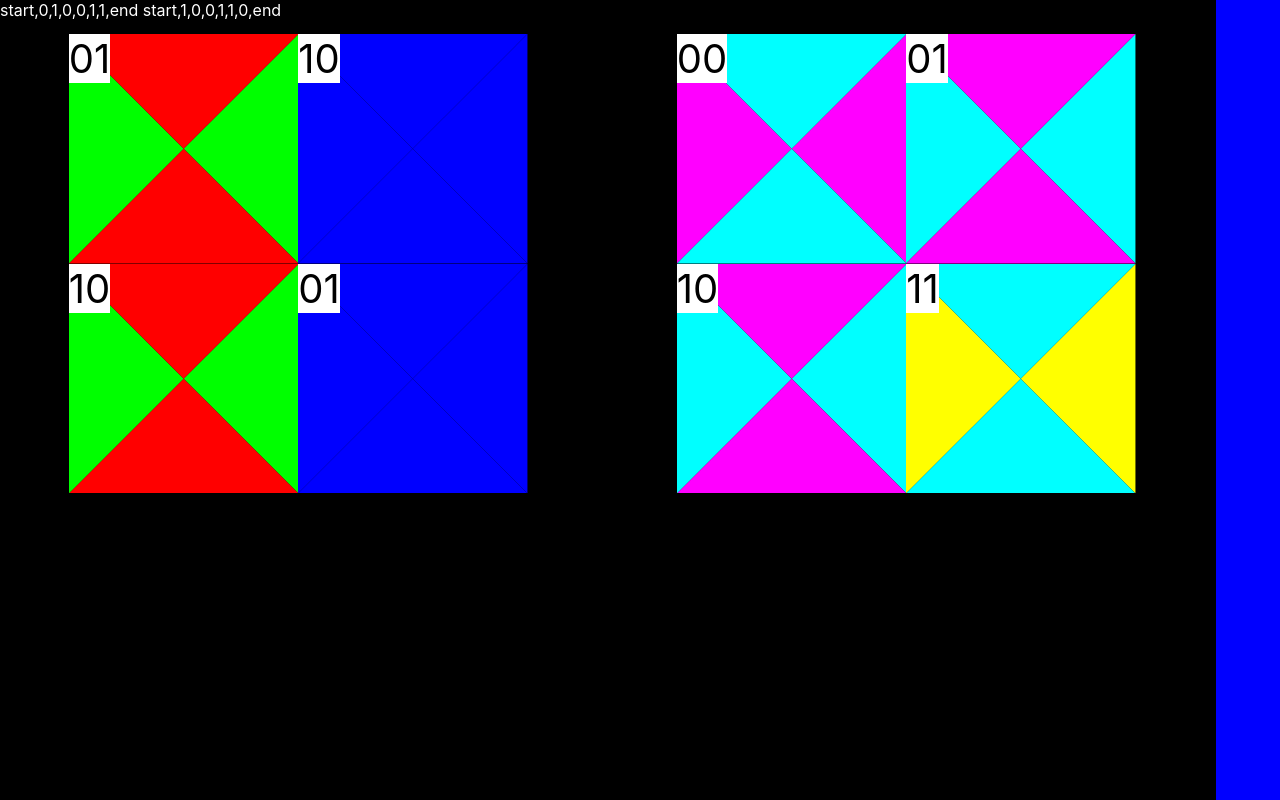
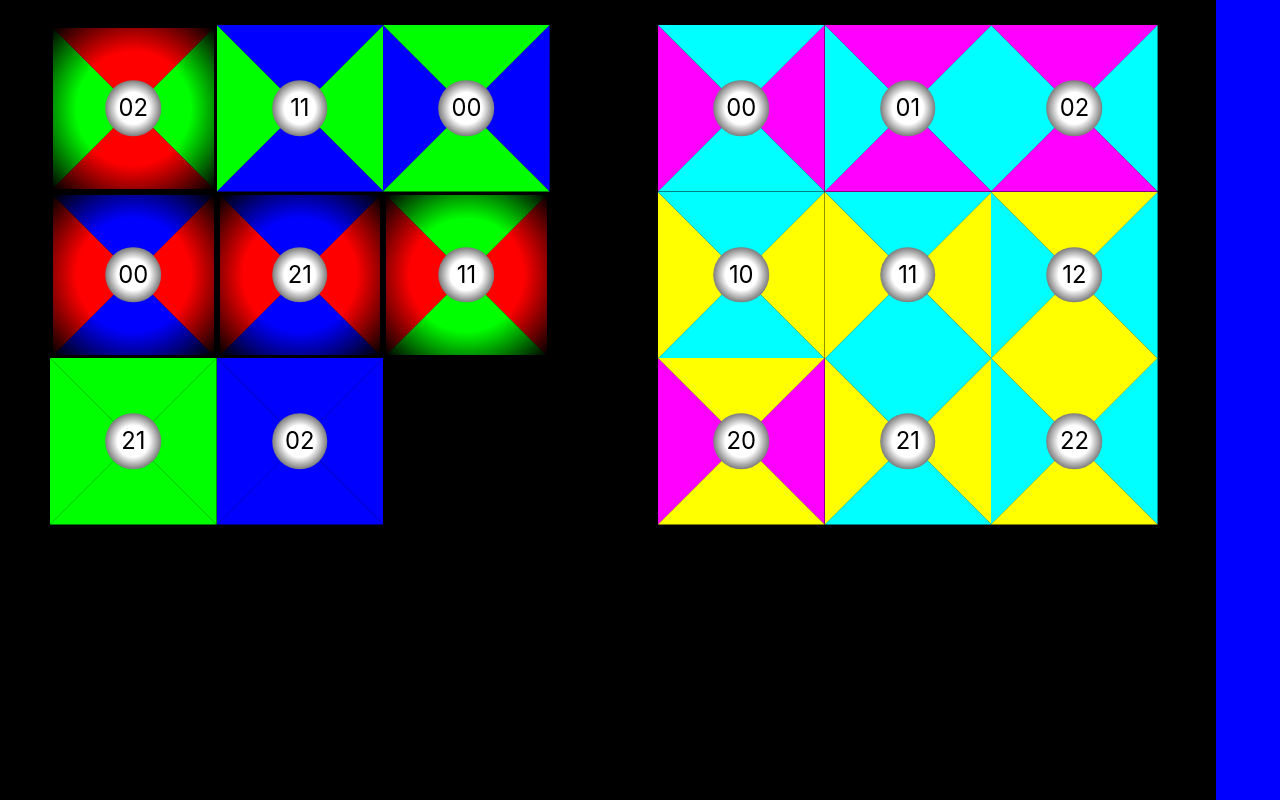
Before and after one commit to philbertani/ib01, a React (Create React App) app in the folder client/: page / in a window 1280 px wide. Built offline with nearby package versions, Linux system fonts and the light colour scheme.

Commit message:
added some css utility funcs

```diff
--- a/client/src/Menu.js
+++ b/client/src/Menu.js
@@ -4,7 +4,7 @@ import {useStore} from "react-redux";
 export default function Menu({style}) {
 
   const styleFinal = {...style};
-  styleFinal.backgroundColor = "blue";
+  styleFinal.backgroundColor = "rgba(0,0,255,1)";
 
   return <div style={styleFinal}></div>
 
--- a/client/src/WindowManager.js
+++ b/client/src/WindowManager.js
@@ -9,7 +9,7 @@ import {boardInfos} from "./game/boardInfo";
 
 export default function WindowManager( {mainScreenRef} ) {
 
-  const boardInfo = boardInfos[2];
+  const boardInfo = boardInfos[3];
   const mechRef = React.useRef(new Mechanics(boardInfo));
   const mech = mechRef.current;
 
--- a/client/src/game/Mechanics.js
+++ b/client/src/game/Mechanics.js
@@ -1,37 +1,67 @@
 export default class Mechanics {
+  targetBoard;
+  playSpaceBoard;
+
   primaryColors = [
     [255, 0, 0],
     [0, 255, 0],
-    [0, 0, 255]
+    [0, 0, 255],
   ]
-
-
 
   /*
     [127.5, 127.5, 0],
     [0, 127.5, 127.5],
     [127.5, 0, 127.5],
-  ];
   */
 
   /*
-    [255, 255, 0],   //add these to second level - it gets hard to distinguish
-    [0, 255, 255],   //maybe we should restrict to fully saturated colors??
+    [255, 255, 0],
+    [0, 255, 255],
     [255, 0, 255],
-  ];
   */
 
   /*
-    [127.5,127.5,0],
-    [0,127.5,127.5],
-    [127.5,0,127.5],
-
+    [255,127.5,0],
+    [255,0,127.5],
+    [127.5,0,255],
+    [0,127.5,255],
+    [127.5,255,0],
+    [0,255,127.5],
   */
 
   constructor(boardInfo) {
     this.boardInfo = boardInfo;
     this.createBoard(this.boardInfo);
     return this;
+  }
+
+  setDebugStyle(styleIn, cellWidth) {
+    //assuming styleIn has left and top set
+    const style = {...styleIn};
+    style.backgroundColor="white";
+    style.width = cellWidth/3;
+    style.height = cellWidth/3;
+    style.left += cellWidth/2;
+    style.top += cellWidth/2;
+    style.textAlign = "center";
+    style.lineHeight = cellWidth/3 + "px";
+    style.transform = "translate(-50%,-50%)";
+    style.borderRadius = "50%";
+    style.fontSize = cellWidth/7;
+    style.background = "radial-gradient(white 40%,black)";
+    return style;
+  }
+
+  setOverlayStyle(styleIn, cellWidth) {
+    const style = {...styleIn};
+    style.backgroundColor = "rgba(255,255,255,0)";
+    style.height = cellWidth;
+    style.zIndex = 100;
+    //style.borderWidth = cellWidth/8;
+    //style.borderColor = "rgba(255,255,255,.5)";
+    style.background = "radial-gradient(transparent 50%, black)";
+    style.borderStyle = "solid";
+    return style;
   }
 
   colorDist(c1, c2) {
@@ -61,14 +91,18 @@ export default class Mechanics {
     let v3 = Array(arr1.length).fill(0);
 
     let rescale = false;
+    let max=-1;
+    let maxIndex;
     for (let i = 0; i < arr1.length; i++) {
       v3[i] = arr1[i] + arr2[i];
       if (v3[i] > 255) rescale = true;
+      if (v3[i] > max) { max=v3[i]; maxIndex=i}
     }
 
     if (rescale) {
+      const sf = 255/v3[maxIndex];
       for (let i = 0; i < arr1.length; i++) {
-        v3[i] /= 2;
+        v3[i] *= sf; ///= 2;
       }
     }
     return v3;
@@ -111,8 +145,10 @@ export default class Mechanics {
   createBoard(boardInfo) {
     //hard to remember this syntax:
     const newBoard = Array.from(Array(boardInfo.rows), () =>
-      Array(boardInfo.cols).fill(0)
-    );
+      Array(boardInfo.cols).fill(0));
+
+    this.playSpaceBoard = Array.from(Array(boardInfo.rows), () =>
+      Array(boardInfo.cols).fill(0));
 
     //boardIter returns the row,col of the board cell we will set
     const cell = this.boardIter(0, boardInfo);
@@ -135,7 +171,7 @@ export default class Mechanics {
 
         let iter = 0;
         while (
-          colorDist < 10 ||
+          colorDist < 50 ||
           (color1Sum >= white && color2Sum >= white && iter < 100)
         ) {
           [color1, color2, p1, p2] = this.chooseSecondaryColors(
--- a/client/src/game/PlaySpace.js
+++ b/client/src/game/PlaySpace.js
@@ -25,6 +25,14 @@ export default function PlaySpace({mech, style}) {
     //this is getting called multiple times - prevent with boolean
     //we have to call for this from server for multi player
     const board = [];
+
+    const playSpaceBoard = mech.playSpaceBoard;  //keep track of the colors in each cell here
+
+    //have an object that points from a target square to its 2 sources
+    const sources = Array.from(Array(mech.boardInfo.rows), () =>
+      Array(mech.boardInfo.cols).fill(null));
+
+    console.log('yyyyyyyyyy',sources);
 
     //pick half of the total number of board cells because we need 2 squares to cover
     //one target square
@@ -71,13 +79,21 @@ export default function PlaySpace({mech, style}) {
 
       const [p1,p2] = [cell[2],cell[3]];
 
-      debug.push(["start",row,col, outCol,outRow,outCol2,outRow2,"end "].join(","));
+      //debug.push(["start",row,col, outCol,outRow,outCol2,outRow2,"end "].join(","));
 
       const prim1a = mech.vecToRGB( mech.primaryColors[p1[0]] );
       const prim1b = mech.vecToRGB( mech.primaryColors[p1[1]] );
 
       const prim2a = mech.vecToRGB( mech.primaryColors[p2[0]] );
       const prim2b = mech.vecToRGB( mech.primaryColors[p2[1]] );
+
+      //we need these for the final comparison versus the target cells
+      //colors are always specified as: [horizontal,vertical]
+      playSpaceBoard[outRow][outCol] = {target:[row,col],prim:[p1[0],p2[0]]};
+      playSpaceBoard[outRow2][outCol2] = {target:[row,col],prim:[p1[1],p2[1]]};
+
+      sources[row][col] = [[outRow,outCol],[outRow2,outCol2]];
+      console.log('sources',i,row,col,sources);
 
       const newStyle1={
         position:"absolute", width:cellWidth,
@@ -92,12 +108,11 @@ export default function PlaySpace({mech, style}) {
       }
       //console.log(prim1a,prim1b,prim2a,prim2b);
 
-      const debugStyle1 = {...newStyle1};
-      const debugStyle2 = {...newStyle2};
-      debugStyle1.backgroundColor="white";
-      debugStyle1.width="fit-content";
-      debugStyle2.backgroundColor="white";
-      debugStyle2.width="fit-content";
+      const debugStyle1 = mech.setDebugStyle(newStyle1,cellWidth);
+      const debugStyle2 = mech.setDebugStyle(newStyle2,cellWidth);
+
+      const overlayStyle1 = mech.setOverlayStyle(newStyle1,cellWidth);
+
 
       board.push(
         <div key={"tileA"+row.toString()+col.toString()} style={newStyle1}>
@@ -105,6 +120,11 @@ export default function PlaySpace({mech, style}) {
           <SVGTRI.Right boardDims={styleFinal} color={prim1a}/>
           <SVGTRI.Up boardDims={styleFinal} color={prim2a}/>
           <SVGTRI.Down boardDims={styleFinal} color={prim2a}/>
+        </div>
+      )
+
+      board.push(
+        <div key={"tileAoverlay"+row.toString()+col.toString()} style={overlayStyle1}>
         </div>
       )
 
@@ -127,6 +147,13 @@ export default function PlaySpace({mech, style}) {
 
     }
 
+    console.log('playSpace', playSpaceBoard);
+
+    mech.sources = sources;
+
+    console.log('pppppppp',mech.sources);
+
+
     setNewBoard(board);
     setDebug(debug);
 
--- a/client/src/game/TargetBoard.js
+++ b/client/src/game/TargetBoard.js
@@ -37,9 +37,7 @@ export default function TargetBoard({mech, style}) {
         top: margin / 2 + spacing * row,
       };
 
-      const debugStyle = {...newStyle};
-      debugStyle.backgroundColor="white";
-      debugStyle.width="fit-content";
+      const debugStyle = mech.setDebugStyle(newStyle, cellWidth);
 
       board.push(
         <div key={"tile" + row.toString() + col.toString()} style={newStyle}>
```
